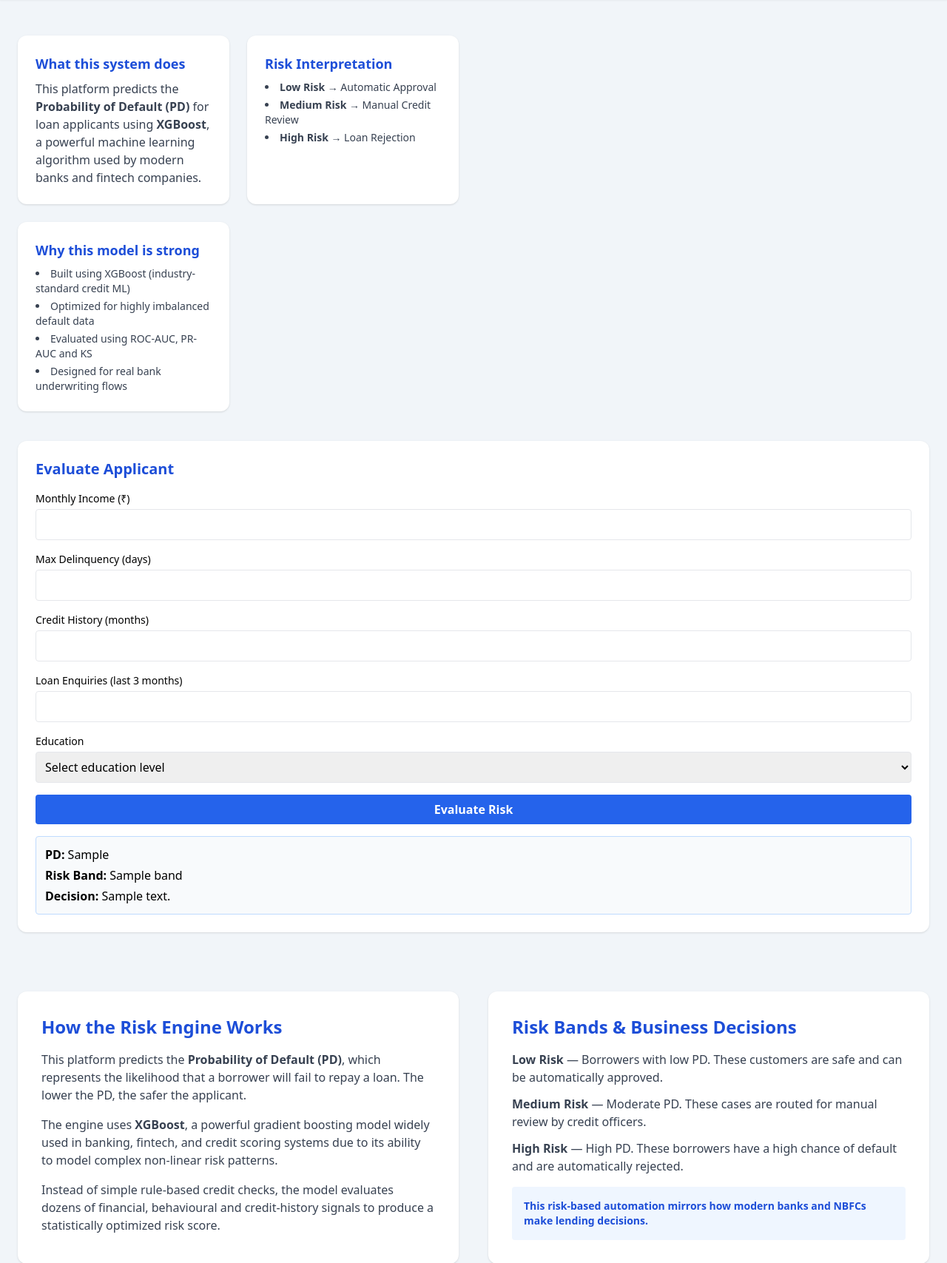
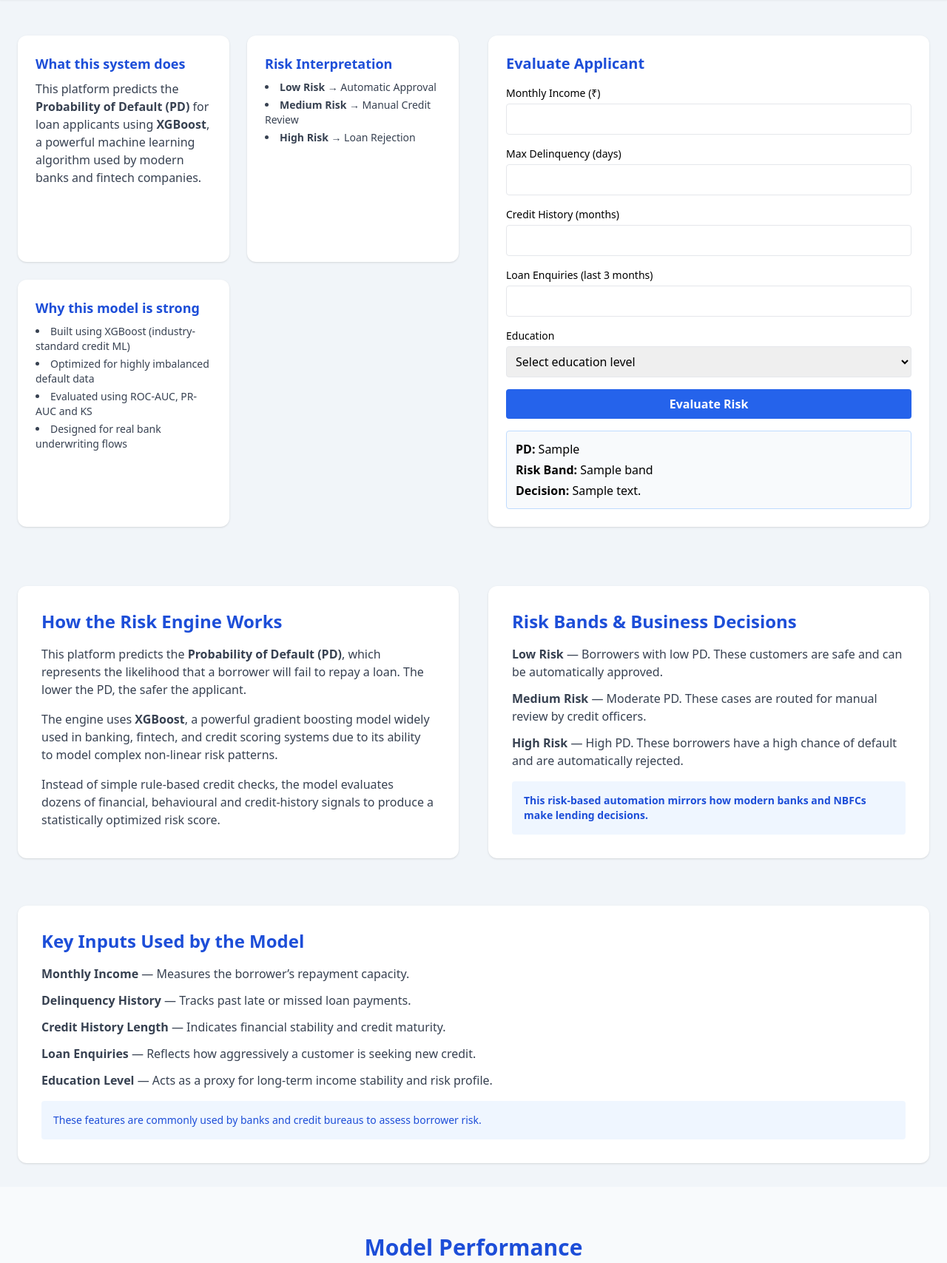
Before and after one commit to ShaiviSri04/credit-risk-engine, a Flask app: template templates/index.html in a window 1280 px wide. Shown: the part 228-1935 px from the top of the page at 74% size. Run offline with Flask 3, Linux system fonts and the light colour scheme; the template is opened without the code that fills it: most values are stand-ins (such as "Sample title", 1, 10 or a date in 2020); parts of the project's set-up code (start-up, migrations or seed data) failed here and were passed over; some libraries are stand-ins or nearby versions.

Commit message:
Fix grid column span causing layout break

```diff
--- a/templates/index.html
+++ b/templates/index.html
@@ -69,7 +69,8 @@
 </div>
 
 <!-- RIGHT -->
-<div class="col-span-2 bg-white p-6 rounded-xl shadow space-y-4 sticky top-24 h-fit">
+<div class="bg-white p-6 rounded-xl shadow space-y-4 sticky top-24 h-fit">
+
 
 <h2 class="text-xl font-bold text-blue-700">Evaluate Applicant</h2>
 
```
